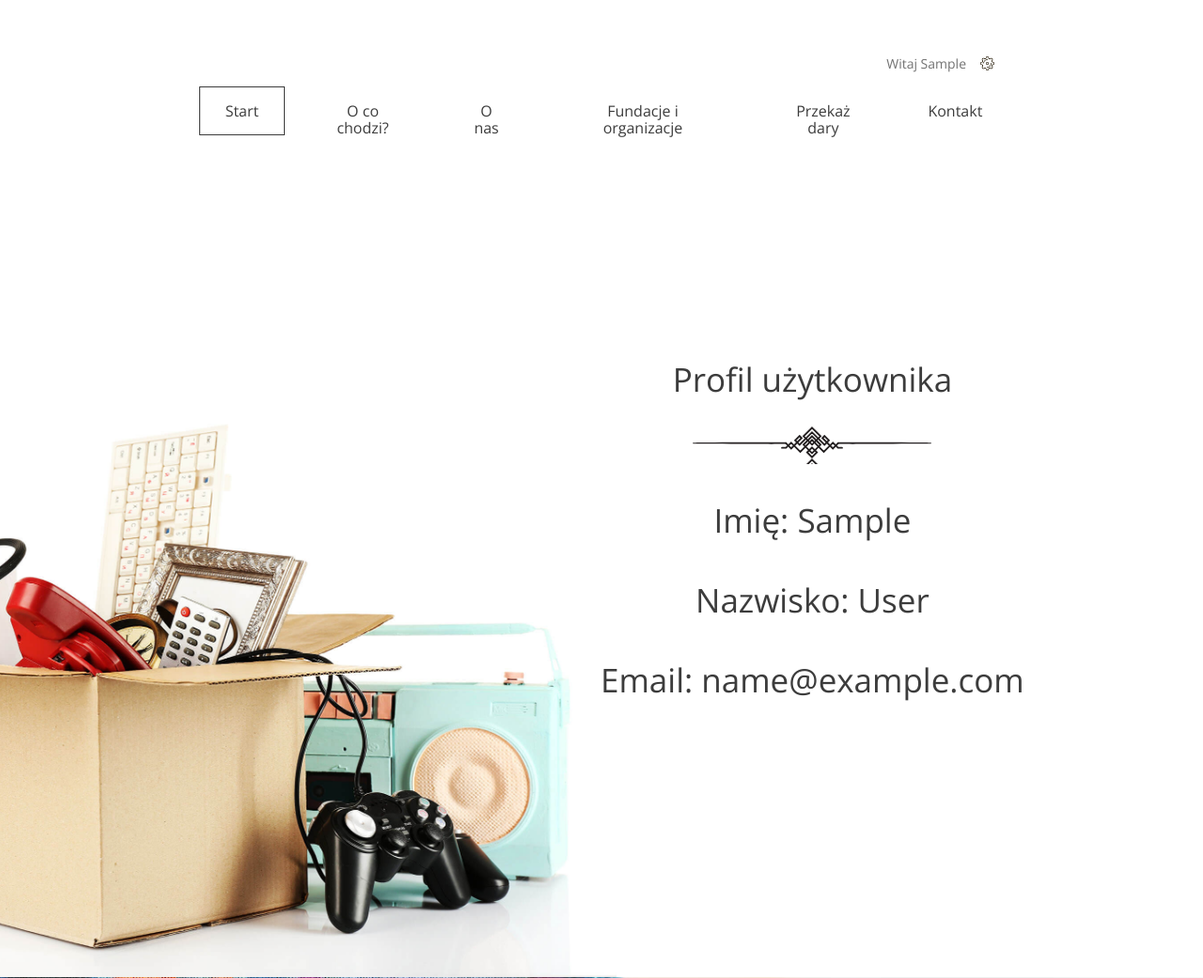
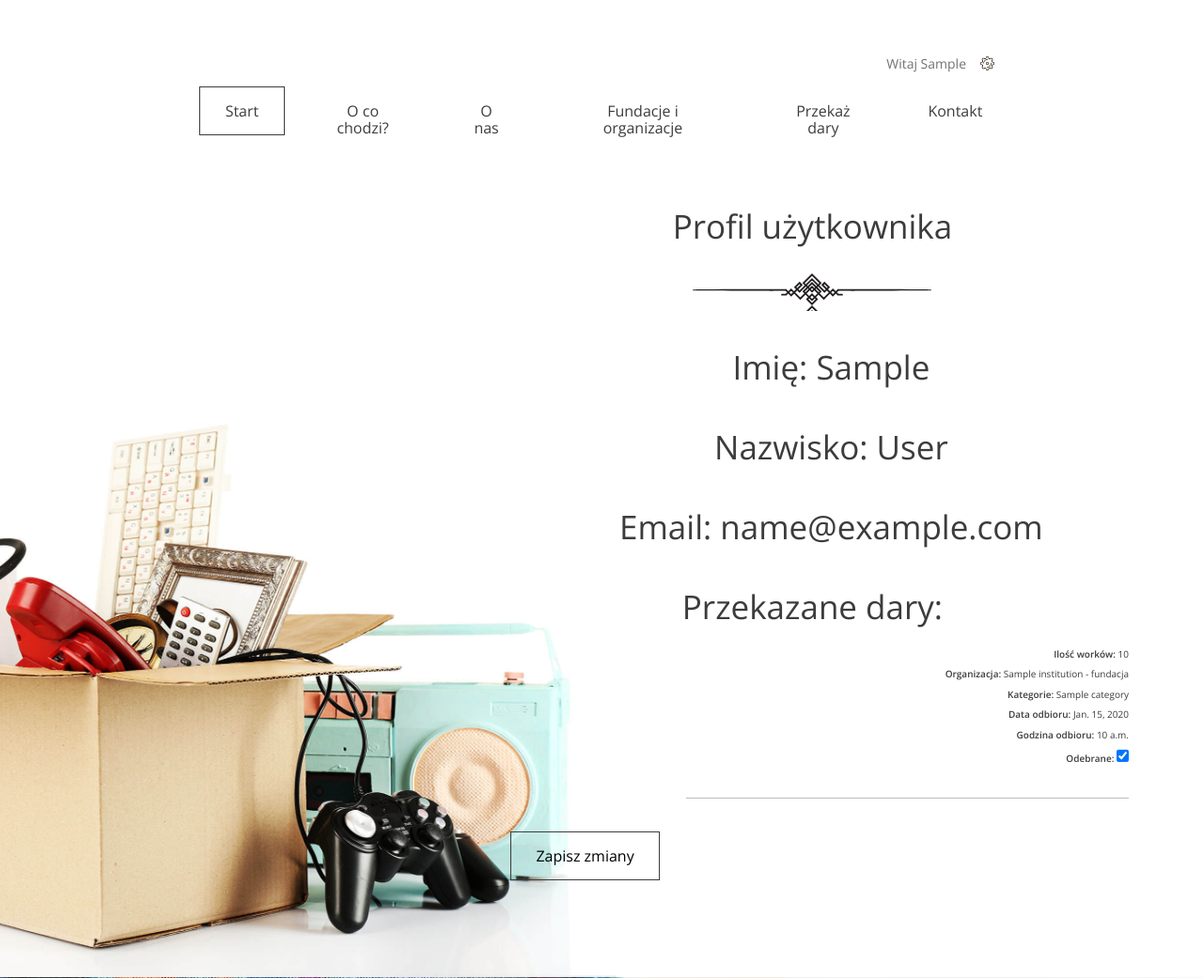
Before and after one commit to Lysden97/Donate-to-charity, a Django app: page /website/user/ in a window 1280 px wide. Shown: the top 1041 px of the page at 94% size. Run offline with Django 5.2, Linux system fonts and the light colour scheme; a user stored in the database is signed in; tables that the repository leaves empty hold one stand-in row (values such as "Sample post").

Commit message:
Zarzadzanie przekazanymi darami - lista darow.

```diff
--- a/templates/profile.html
+++ b/templates/profile.html
@@ -7,10 +7,47 @@
                 <h1>
                     <strong>Profil użytkownika</strong><br/>
                 </h1>
-                <div class="slogan--steps-title">
+                <ul class="slogan--steps-title">
                     <p><strong>Imię:</strong> {{ user.first_name }}</p>
                     <p><strong>Nazwisko:</strong> {{ user.last_name }}</p>
                     <p><strong>Email:</strong> {{ user.email }}</p>
+                </ul>
+
+
+                <div class="help--slides active">
+                    <div class="slogan--steps-title"><strong>Przekazane dary:</strong></div>
+
+                    <ul class="help--slides-items">
+                        {% if donations %}
+                            <form method="POST">
+                                {% csrf_token %}
+                                {% for d in donations %}
+                                    <li>
+                                    <div class="col">
+                                    <p><strong>Ilość worków:</strong> {{ d.quantity }} </p>
+                                    <p><strong>Organizacja:</strong> {{ d.institution }}</p>
+                                    <p><strong>Kategorie:</strong>
+                                        {% for c in d.categories.all %}
+                                            {{ c.name }}{% if not forloop.last %}, {% endif %}
+                                        {% endfor %}
+                                    </p>
+                                    <p><strong>Data odbioru:</strong> {{ d.pick_up_date }}</p>
+                                    <p><strong>Godzina odbioru:</strong> {{ d.pick_up_time }}</p>
+                                    <p><strong>Odebrane:</strong>
+                                        <input type="checkbox" id="is_taken_{{ d.id }}" name="is_taken_{{ d.id }}"
+                                               value="true" {% if d.is_taken %}checked{% endif %}>
+                                    </p>
+                                {% endfor %}
+                                </div>
+                                </li>
+                            <div class="form-group form-group--buttons ">
+                                    <button class="btn" type="submit">Zapisz zmiany</button>
+                                </div>
+                            </form>
+                            </ul>
+                        {% else %}
+                            <p>Brak przekazanych darów.</p>
+                        {% endif %}
                 </div>
             </div>
         </div>
--- a/website/models.py
+++ b/website/models.py
@@ -45,6 +45,7 @@ class Donation(models.Model):
     pick_up_time = models.TimeField(null=True)
     pick_up_comment = models.TextField()
     user = models.ForeignKey(User, on_delete=models.SET_NULL, null=True, blank=True)
+    is_taken = models.BooleanField(default=False)
 
     def __str__(self):
         return f'{self.quantity} bags for {self.institution.name}'
--- a/website/views.py
+++ b/website/views.py
@@ -48,7 +48,10 @@ class LoginView(View):
             redirect_url = request.GET.get('next', 'index')
             return redirect(redirect_url)
         else:
-            return redirect('register')
+            if not User.objects.filter(username=email).exists():
+                return redirect('register')
+            error = 'Nieprawidłowa nazwa użytkownika lub hasło'
+            return render(request, 'login.html', {'error': error})
 
 
 class LogoutView(View):
@@ -153,8 +156,22 @@ class FormConfirmationView(LoginRequiredMixin, View):
 
 class ProfileView(LoginRequiredMixin, View):
     def get(self, request):
-        user = request.user
-        return render(request, 'profile.html', {'user': user})
+        donations = Donation.objects.filter(user=request.user)
+        context = {
+            'donations': donations,
+        }
+        return render(request, 'profile.html', context)
+
+    def post(self, request):
+        donations = Donation.objects.filter(user=request.user)
+        for donation in donations:
+            is_taken_field = f'is_taken_{donation.id}'
+            if is_taken_field in request.POST:
+                donation.is_taken = True
+            else:
+                donation.is_taken = False
+            donation.save()
+        return redirect('user')
 
 
 class UserSettingsView(LoginRequiredMixin, View):
```
Also changed, not shown: templates/login.html (+7 -2 lines), website/migrations/0010_donation_is_taken.py (added).
